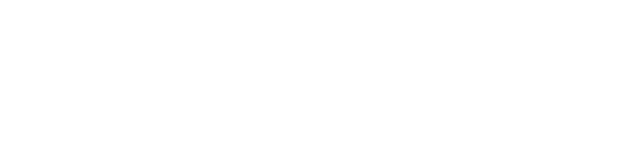
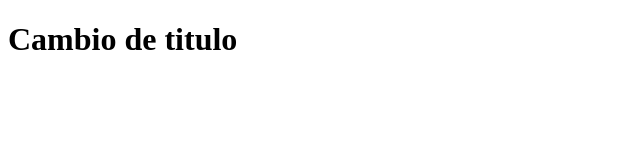
Before and after one commit to Osorius/proyecto-prueba, a plain HTML site: page index.html in a window 1280 px wide. Shown: the whole page, without its empty margins (0-640 px from the left). Drawn offline with Linux system fonts and the light colour scheme.

Commit message:
cambio de titulo

```diff
--- a/index.html
+++ b/index.html
@@ -4,9 +4,9 @@
     <meta charset="UTF-8">
     <meta http-equiv="X-UA-Compatible" content="IE=edge">
     <meta name="viewport" content="width=device-width, initial-scale=1.0">
-    <title>Document</title>
+    <title>Git</title>
 </head>
 <body>
-
+    <h1>Cambio de titulo</h1>
 </body>
 </html>
```
